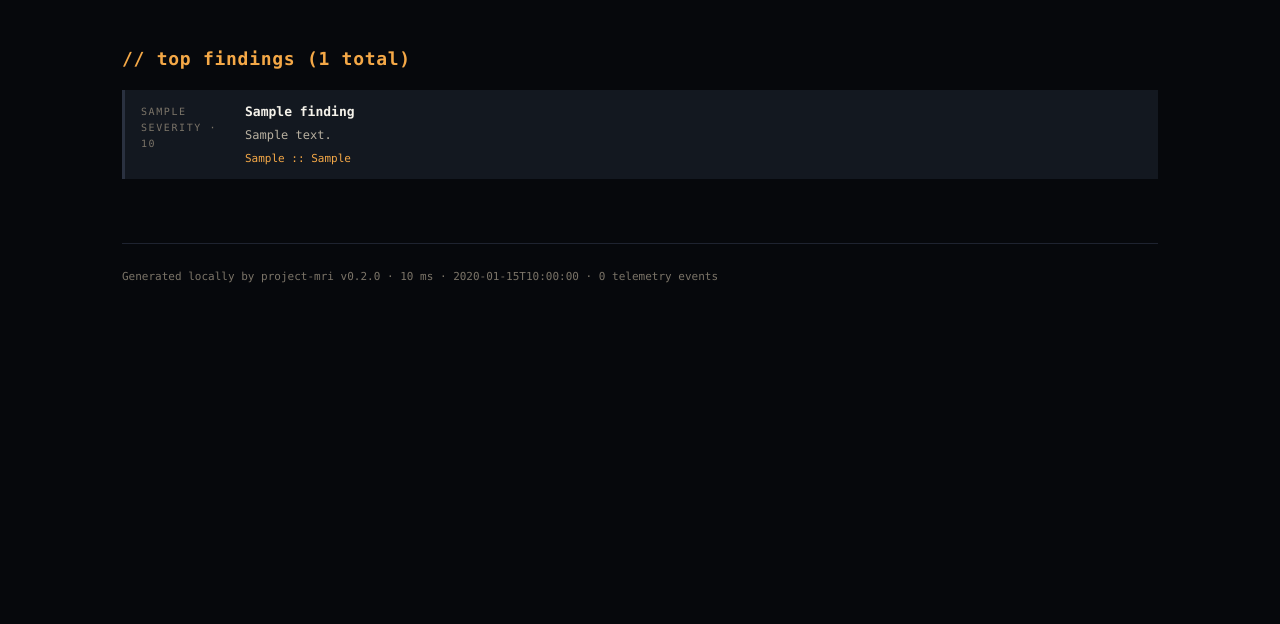
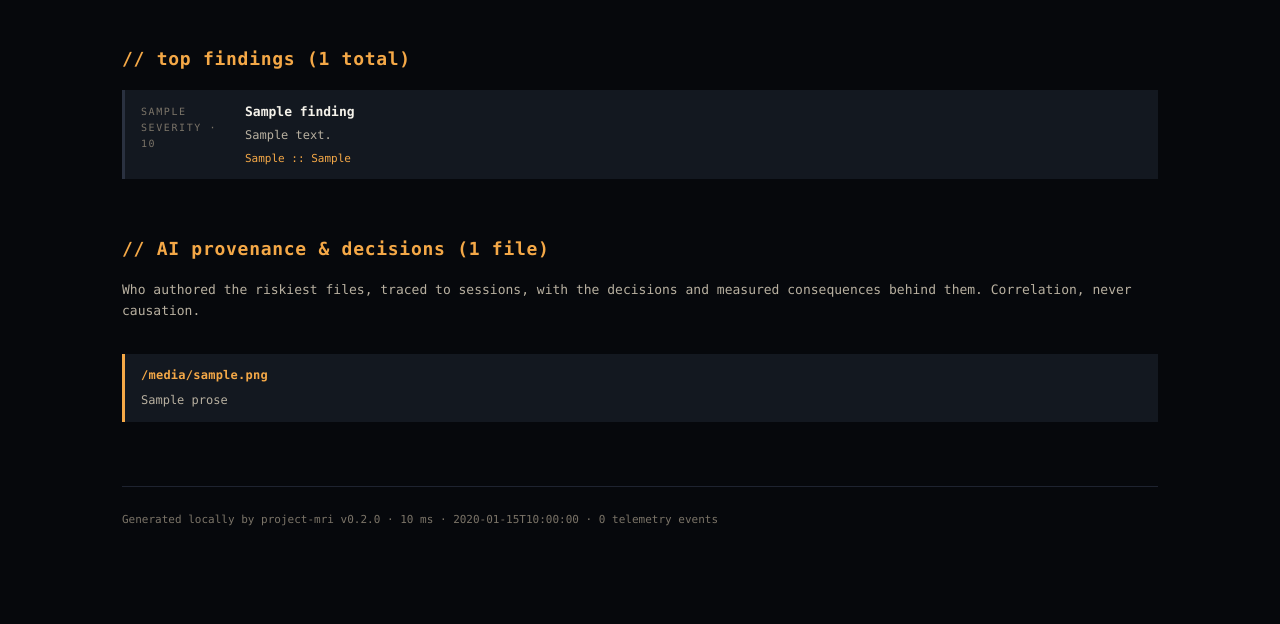
Before and after one commit to veter391/project-mri, a Python web app: template src/mri/templates/report.html.j2 in a window 1280 px wide. Shown: the part 893-1517 px from the top of the page. Before the commit the page ends 1176 px from the top, so only its background shows below. Run offline with Jinja, Linux system fonts and the light colour scheme; the template is opened without the code that fills it: most values are stand-ins (such as "Sample title", 1, 10 or a date in 2020).

Commit message:
feat(report): HTML report renders the fusion provenance section (9.2)
The static report showed scores and findings but nothing about who authored the
risky files — the moat was invisible in the artifact a human opens. render_html
now takes an optional fusion list ({file, prose}); the report.html endpoint
explains the project's hotspots and passes those with real evidence, so a report
for a fused project gains an "AI provenance & decisions" section (per-file
signature prose: "N% AI-authored, traced to sessions, decisions, consequences —
correlation, never causation"). A file with only a risk factor, or an un-fused
project, adds nothing — the scan-time report is byte-unchanged.

Verified end-to-end (self-review rule 13): a real scan persisted, a hotspot
finding + authorship share seeded, GET /scans/{uuid}/report.html returns 200 with
the section, the authorship prose, and the file present. Unit tests pin that the
section renders with fusion and is absent without it. mypy clean, full suite green.

```diff
--- a/src/mri/templates/report.html.j2
+++ b/src/mri/templates/report.html.j2
@@ -55,6 +55,10 @@ h3 { font-size: 14px; font-weight: 700; margin: 24px 0 8px; color: var(--text-pr
 .finding__title { font-weight: 700; color: var(--text-primary); }
 .finding__desc { color: var(--text-secondary); font-size: 12px; margin-top: 4px; }
 .finding__path { color: var(--accent); font-size: 11px; margin-top: 4px; font-family: var(--font); }
+.fusion { display: flex; flex-direction: column; gap: 8px; }
+.fusion__file { padding: 12px 16px; background: var(--ink-card); border-left: 3px solid var(--accent); }
+.fusion__path { color: var(--accent); font-weight: 700; font-size: 12px; letter-spacing: 0.02em; }
+.fusion__prose { color: var(--text-secondary); font-size: 12px; margin-top: 6px; }
 .composition { background: var(--ink-card); border: 1px solid var(--line); padding: 24px; }
 .composition div { padding: 6px 0; border-bottom: 1px dashed var(--line); }
 .composition div:last-child { border-bottom: none; }
@@ -137,6 +141,19 @@ h3 { font-size: 14px; font-weight: 700; margin: 24px 0 8px; color: var(--text-pr
     {% endfor %}
   </div>
 
+  {% if fusion %}
+  <h2>// AI provenance &amp; decisions ({{ fusion|length }} file{{ 's' if fusion|length != 1 else '' }})</h2>
+  <div class="sub">Who authored the riskiest files, traced to sessions, with the decisions and measured consequences behind them. Correlation, never causation.</div>
+  <div class="fusion">
+    {% for e in fusion %}
+    <div class="fusion__file">
+      <div class="fusion__path">{{ e.file }}</div>
+      <div class="fusion__prose">{{ e.prose }}</div>
+    </div>
+    {% endfor %}
+  </div>
+  {% endif %}
+
   <div class="footer">
     Generated locally by project-mri v0.2.0 · {{ report.duration_ms }} ms · {{ report.finished_at.isoformat() if report.finished_at else 'in progress' }} · 0 telemetry events
   </div>
```
Also changed, not shown: src/mri/api/routes/scans.py (+15 -1 lines), src/mri/services/report_generator.py (+6 -2 lines), tests/test_report_fusion.py (added, +37 -0 lines).
